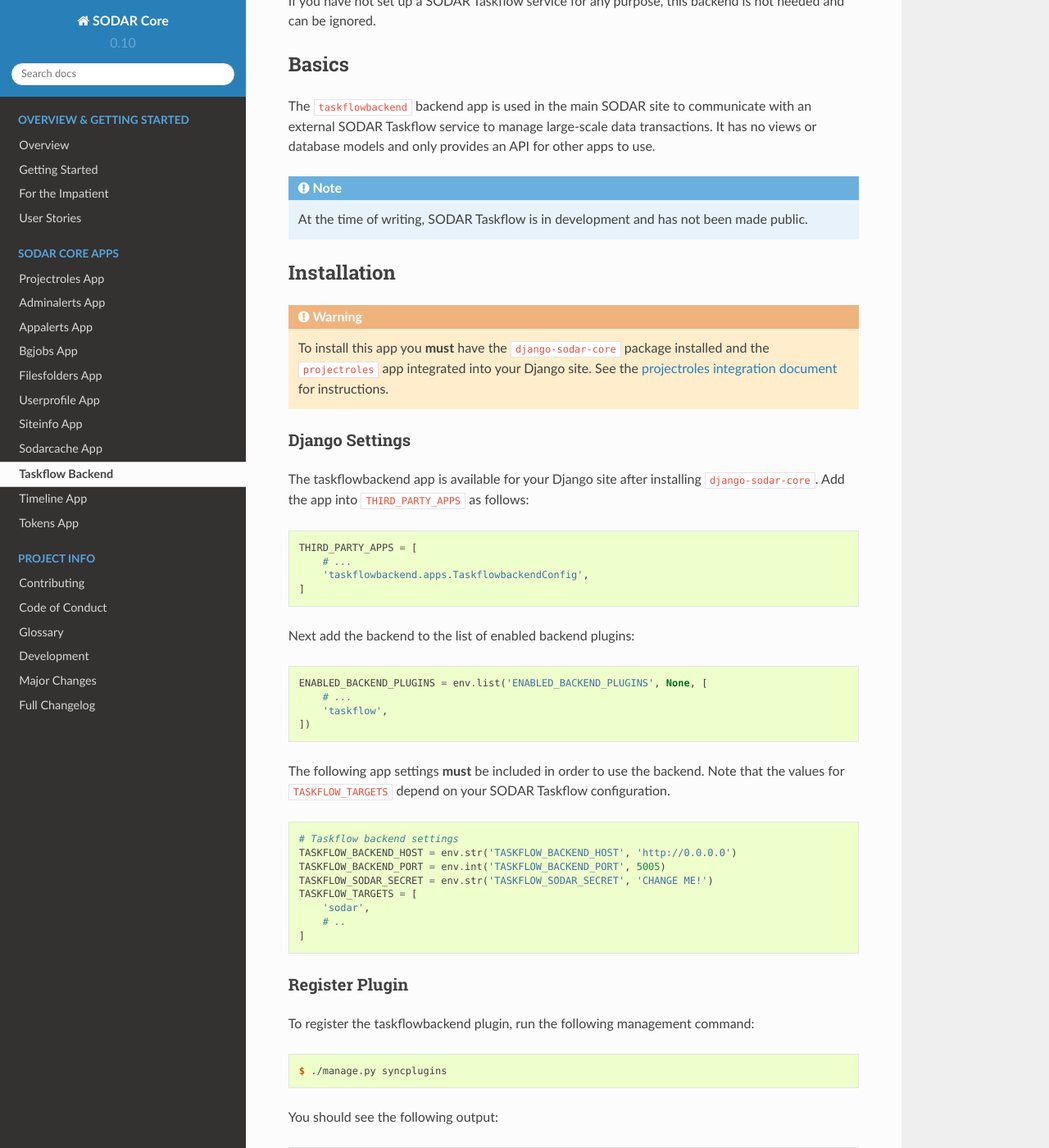
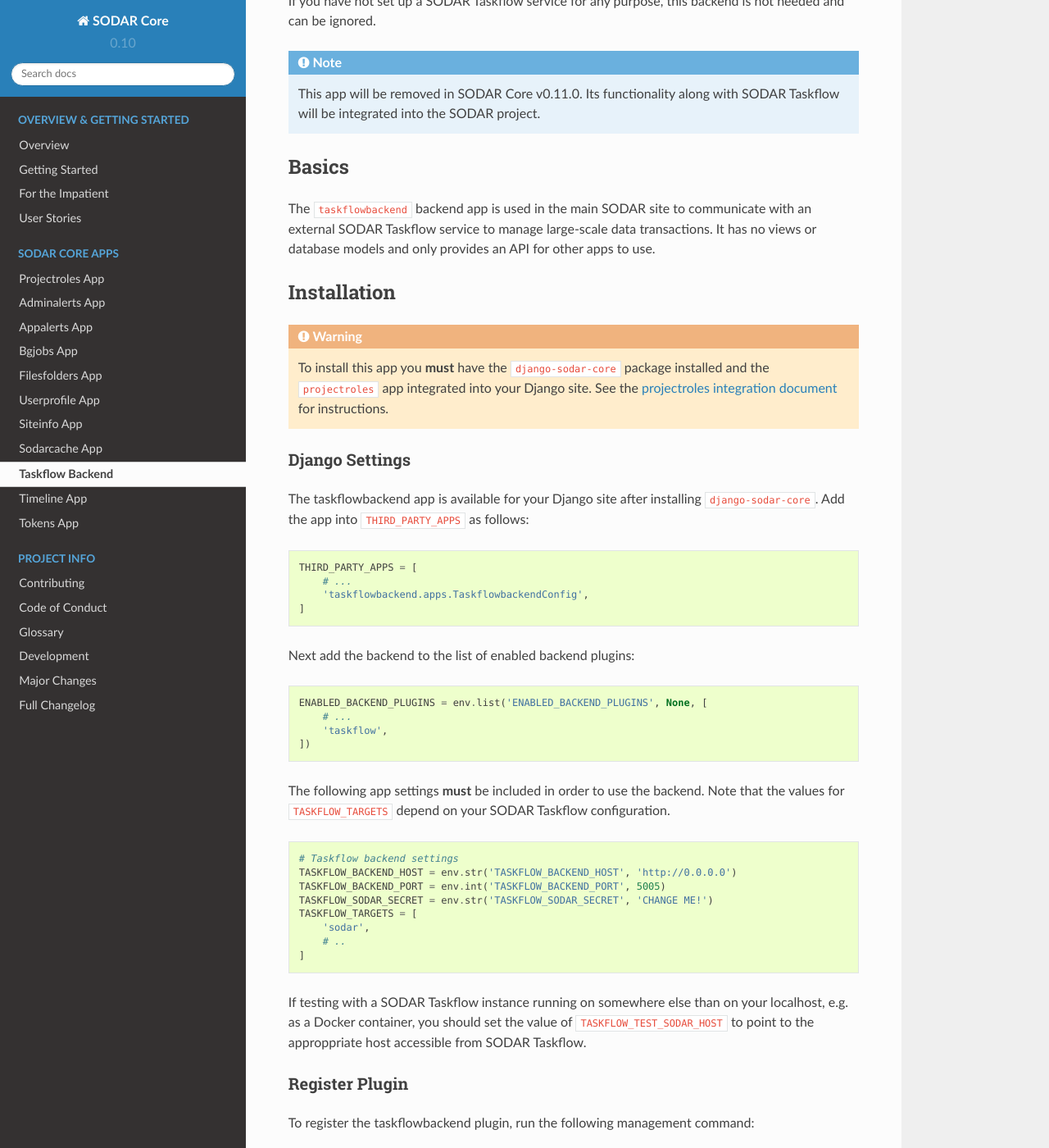
Before and after one commit to bihealth/sodar-core-legacy, a Sphinx documentation site: the page built from docs/source/app_taskflow.rst, in a window 1280 px wide and 1400 px high, scrolled down 243 px. Shown: the whole window at 82% size. Built offline with Sphinx 7.4.7 and the Read the Docs theme 2.0.0, drawn with Linux system fonts in a browser that asks for light colours.

Commit message:
add taskflow testing support from different host (#986)

```diff
--- a/docs/source/app_taskflow.rst
+++ b/docs/source/app_taskflow.rst
@@ -11,6 +11,11 @@
 is not needed and can be ignored.
 
 
+.. note::
+
+    This app will be removed in SODAR Core v0.11.0. Its functionality along with
+    SODAR Taskflow will be integrated into the SODAR project.
+
 Basics
 ======
 
@@ -18,12 +23,6 @@
 communicate with an external SODAR Taskflow service to manage large-scale data
 transactions. It has no views or database models and only provides an API for
 other apps to use.
-
-.. note::
-
-    At the time of writing, SODAR Taskflow is in development and has not been
-    made public.
-
 
 Installation
 ============
@@ -72,6 +71,11 @@
         # ..
     ]
 
+If testing with a SODAR Taskflow instance running on somewhere else than on
+your localhost, e.g. as a Docker container, you should set the value of
+``TASKFLOW_TEST_SODAR_HOST`` to point to the approppriate host accessible from
+SODAR Taskflow.
+
 Register Plugin
 ---------------
 
--- a/docs/source/conf.py
+++ b/docs/source/conf.py
@@ -29,7 +29,7 @@
 # The short X.Y version
 version = '0.10'
 # The full version, including alpha/beta/rc tags
-release = '0.10.12'
+release = '0.10.13-WIP'
 
 
 # -- General configuration ---------------------------------------------------
```
Also changed, not shown: CHANGELOG.rst (+11 -0 lines), docs/source/major_changes.rst (+9 -0 lines), 5 other files.
